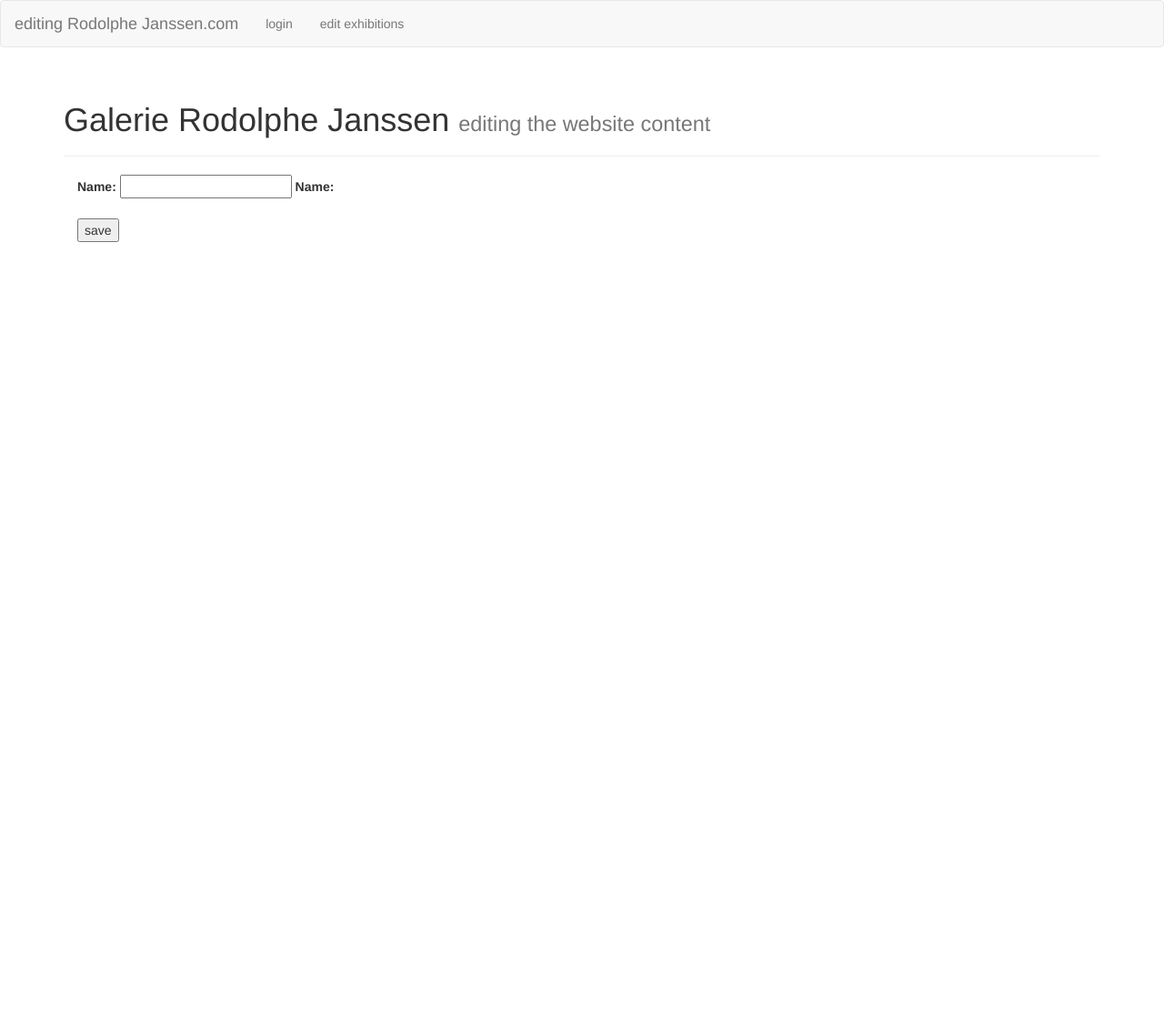
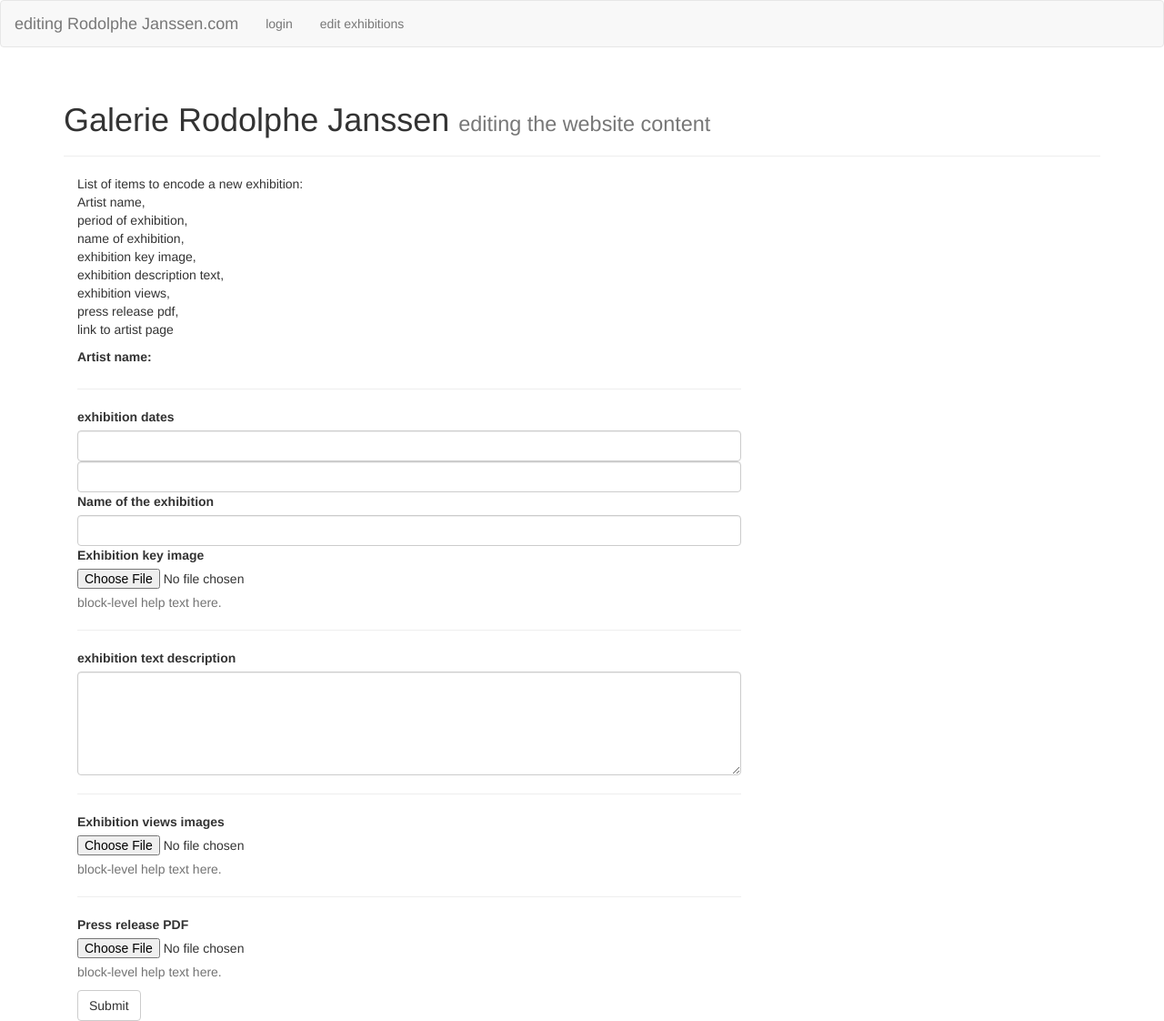
Before and after one commit to colmoneill/Jason-Scraper, a Flask app: page /exhibition/create/ in a window 1280 px wide. Shown: the whole page at 91% size. Before the commit the page ends 266 px from the top, so only its background shows below. Run offline with Flask 2, Linux system fonts and the light colour scheme; data that the repository does not hold is empty; some libraries are stand-ins or nearby versions.

Commit message:
making the exhibition html forms no db connection yet

```diff
--- a/templates/admin.html
+++ b/templates/admin.html
@@ -5,7 +5,7 @@
 
 <link rel="stylesheet" href="https://maxcdn.bootstrapcdn.com/bootstrap/3.3.4/css/bootstrap.min.css">
 
-<title>{% block title %}{% endblock %}</title>
+<title>edit GJR | {% block title %}{% endblock %}</title>
 
 <nav class="navbar navbar-default">
   <div class="container-fluid">
@@ -23,8 +23,8 @@
     <!-- Collect the nav links, forms, and other content for toggling -->
     <div class="collapse navbar-collapse" id="bs-example-navbar-collapse-1">
       <ul class="nav navbar-nav">
-        <li><a href="/login">login</a></li>
-		<li><a href="/exhibition">edit exhibitions</a></li>
+        <li><a href="">login</a></li>
+		    <li><a href="">edit exhibitions</a></li>
       </ul>
     </div><!-- /.navbar-collapse -->
   </div><!-- /.container-fluid -->
--- a/templates/admin/exhibition/exhibitionForm.html
+++ b/templates/admin/exhibition/exhibitionForm.html
@@ -4,11 +4,10 @@
 {% endblock %}
 
 {% block body %}
-<div class="col-md-6">
+<div class="col-md-8">
     <form method="post">
-        <label for="name">Name:</label>
-        <input type="text" name="name" id="name" value="{{ exhibition.name }}" />
-        <label for="name">Name:</label>
+        <p>List of items to encode a new exhibition:<br>Artist name,<br>period of exhibition,<br>name of exhibition,<br>exhibition key image,<br>exhibition description text,<br>exhibition views,<br>press release pdf,<br>link to artist page</p>
+        <label for="name">Artist name:</label>
         <ul class="list-group">
             {% for artist in artists %}
                 <li class="list-group-item">
@@ -17,7 +16,27 @@
                 </li>
             {% endfor %}
         </ul>
-        <input type="submit" value="save" />
+        <hr>
+        <label>exhibition dates</label>
+        <input type="text" class="form-control" name="name" id="name" value="{{ exhibition.datestart }}" />
+        <input type="text" class="form-control" name="name" id="name" value="{{ exhibition.dateend }}" />
+        <label for="name">Name of the exhibition</label>
+        <input type="text" class="form-control" name="name" id="name" value="{{ exhibition.name }}" />
+        <label for="exampleInputFile">Exhibition key image</label>
+        <input type="file" id="exampleInputFile" value="{{ exhibition.keyimage }}">
+        <p class="help-block">block-level help text here.</p>
+        <hr>
+        <label>exhibition text description</label>
+        <textarea class="form-control" rows="5" value="{{ exhibition.maintext }}"></textarea>
+        <hr>
+        <label for="exampleInputFile">Exhibition views images</label>
+        <input type="file" id="exampleInputFile" value="{{ exhibition.exhibitionviews }}">
+        <p class="help-block">block-level help text here.</p>
+        <hr>
+        <label for="exampleInputFile">Press release PDF</label>
+        <input type="file" id="exampleInputFile" value="{{ exhibition.pressrelease }}">
+        <p class="help-block">block-level help text here.</p>
+        <button type="submit" class="btn btn-default">Submit</button>
     </form>
 </div>
 {% endblock %}
--- a/templates/base.html
+++ b/templates/base.html
@@ -5,7 +5,7 @@
 <link rel="stylesheet" href="/static/css/main.css" />
 
 
-<title>{% block title %}{% endblock %}</title>
+<title>Rodolphe Janssen | {% block title %}{% endblock %}</title>
 
 <div class="container">
 	<header>
```
Also changed, not shown: templates/admin/home.html (added, +15 -0 lines).
